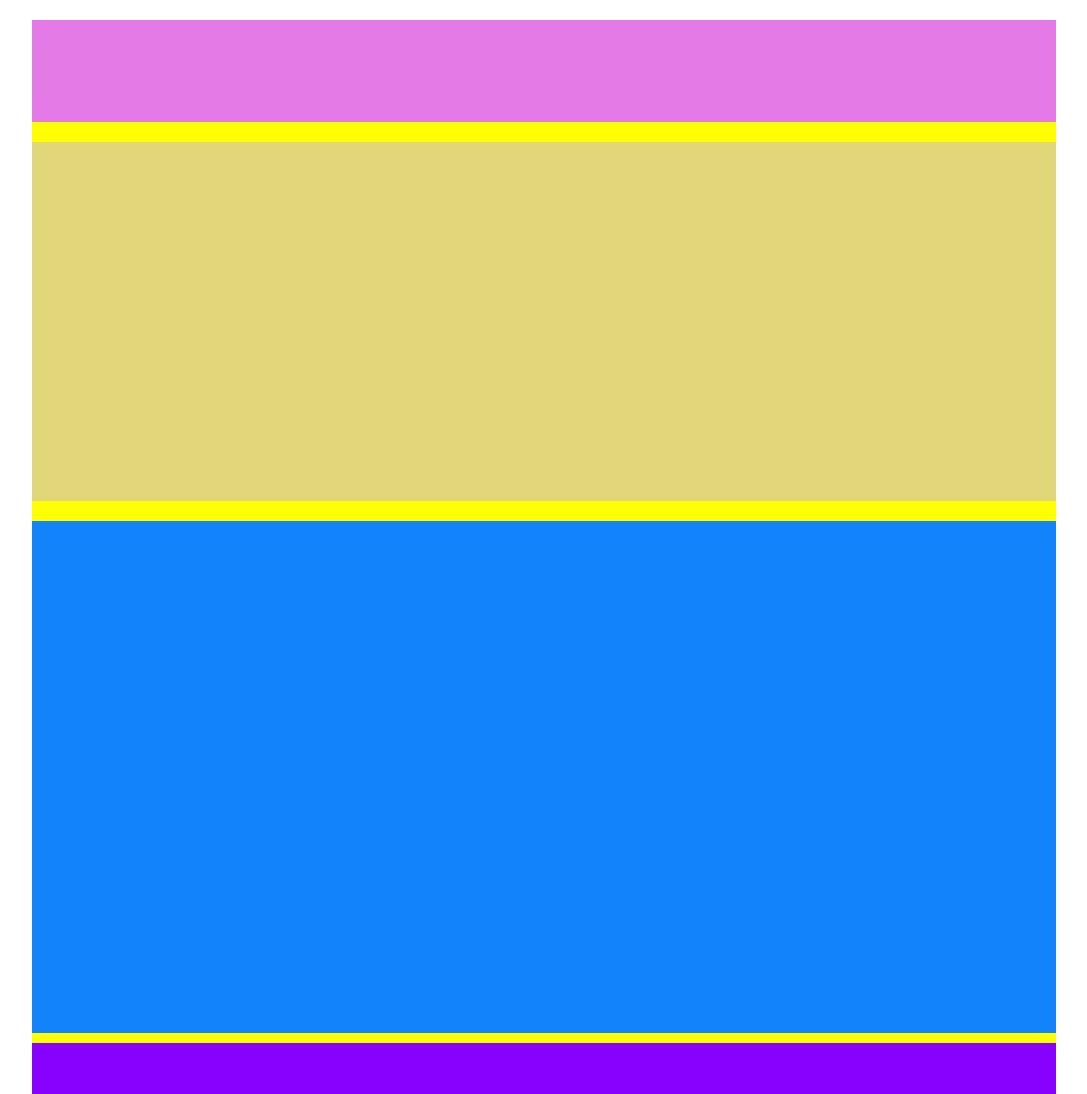
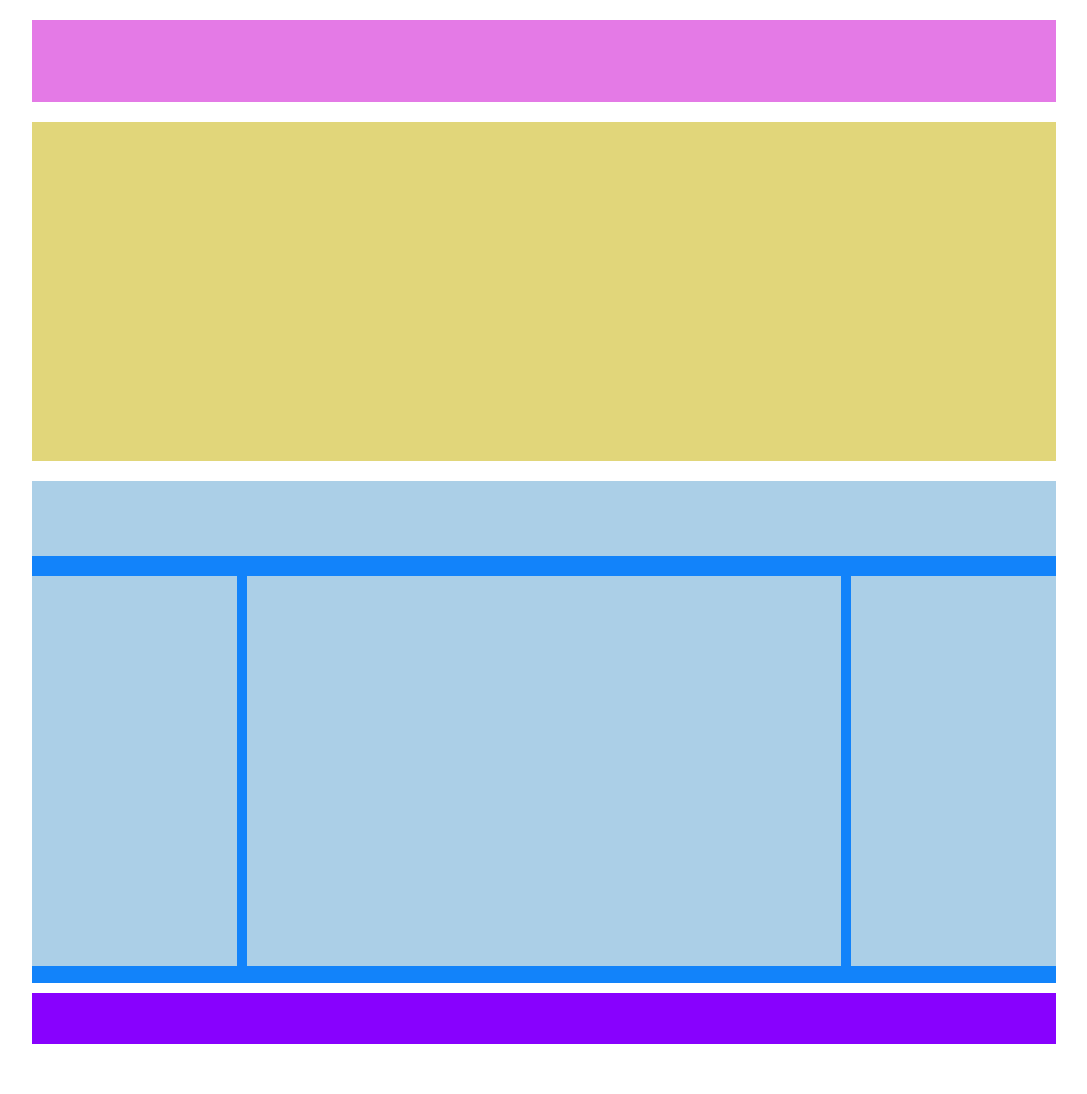
Before and after one commit to danialessi/htmlcss-struttura-wp, a plain HTML site: page index.html in a window 1280 px wide. Shown: the whole page, without its empty margins (96-1183 px from the left). After the commit the page ends 1064 px from the top, so only its background shows below. Drawn offline with Linux system fonts and the light colour scheme.

Commit message:
aggiunte colonne a main

```diff
--- a/css/style.css
+++ b/css/style.css
@@ -18,7 +18,7 @@ header {
     width: 100%;
     height: 10%;
     background-color: #e47ae6;
-    margin-bottom: 20px;
+    border-bottom: 20px solid white;
 }
 /* end of header  */
 
@@ -27,7 +27,7 @@ header {
     width: 100%;
     height: 35%;
     background-color: #e1d67a;
-    margin-bottom: 20px;
+    border-bottom: 20px solid white;
 }
 /* end of sub-header  */
 
@@ -36,8 +36,39 @@ main {
     width: 100%;
     height: 50%;
     background-color: #1283fa;
-    margin-bottom: 10px;
+    border-bottom: 10px solid white;
 }
+
+main::after {
+    content: "";
+    display: table;
+    clear: both;
+}
+
+.main-header {
+    width: 100%;
+    height: 15%;
+    background-color: #abcfe7;
+}
+
+.col-left,.col-right {
+    width: 20%;
+    height: 390px;
+    background-color: #abcfe7;
+    margin-top: 20px;
+    float: left;
+}
+
+.col-center {
+    width: 58%;
+    height: 390px;
+    background-color: #abcfe7;
+    margin-top: 20px;
+    margin-left: 1%;
+    margin-right: 1%;
+    float: left;
+}
+
 /* end of main  */
 
 /* footer  */
--- a/index.html
+++ b/index.html
@@ -21,7 +21,14 @@
         <!-- end of sub-header  -->
 
         <!-- main  -->
-        <main></main>
+        <main>
+            <div class="main-header"></div>
+            <div class="col-left"></div>
+            <div class="col-center"></div>
+            <div class="col-right"></div>
+
+
+        </main>
         <!-- end of main  -->
 
         <!-- footer  -->
```
